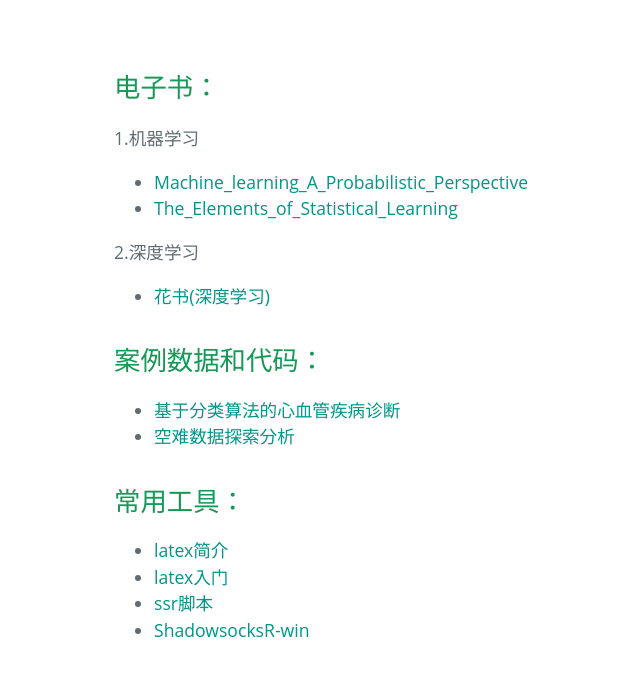
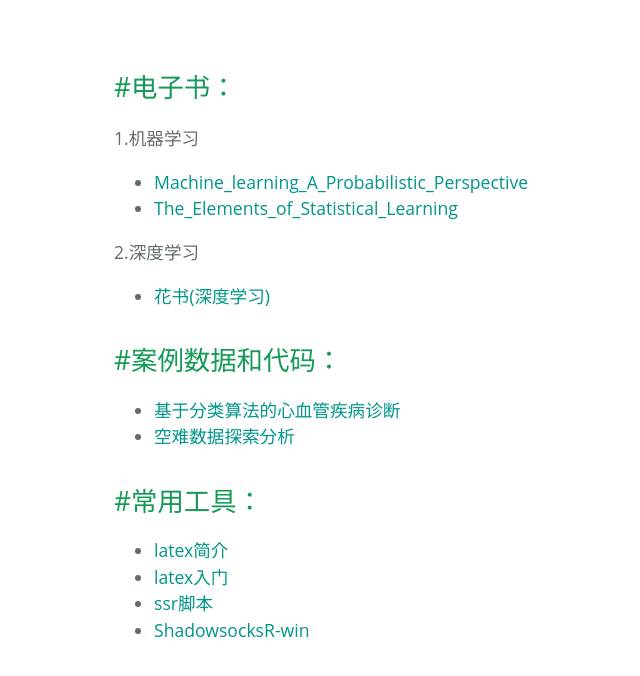
Before and after one commit to whiterr/whiterr.github.io, a Jekyll site: the page built from pages/download.md, in a window 1280 px wide and 1082 px high. Shown: the part 373-1049 px from the top of the window, without its empty margins (110-750 px from the left). Built offline with Jekyll 4.4.1, drawn with Linux system fonts in a browser that asks for light colours; some web fonts are replaced.

```diff
--- a/pages/download.md
+++ b/pages/download.md
@@ -4,7 +4,7 @@ title: Download
 tagline: 资源下载
 ---
 
-## 电子书：
+## #电子书：
 
 1.机器学习
 + [Machine_learning_A_Probabilistic_Perspective](/download/Machine_learning_A_Probabilistic_Perspective.pdf)
@@ -14,13 +14,13 @@ tagline: 资源下载
 + [花书(深度学习)](/download/花书：深度学习.pdf)
 
 
-## 案例数据和代码：
+## #案例数据和代码：
 
 + [基于分类算法的心血管疾病诊断](/download/基于分类算法的心血管疾病诊断.rar)
 + [空难数据探索分析](/download/空难数据探索分析.rar)
 
 
-## 常用工具：
+## #常用工具：
 
 + [latex简介](/download/latex简介.pdf)
 + [latex入门](/download/latex入门.pdf)
```
